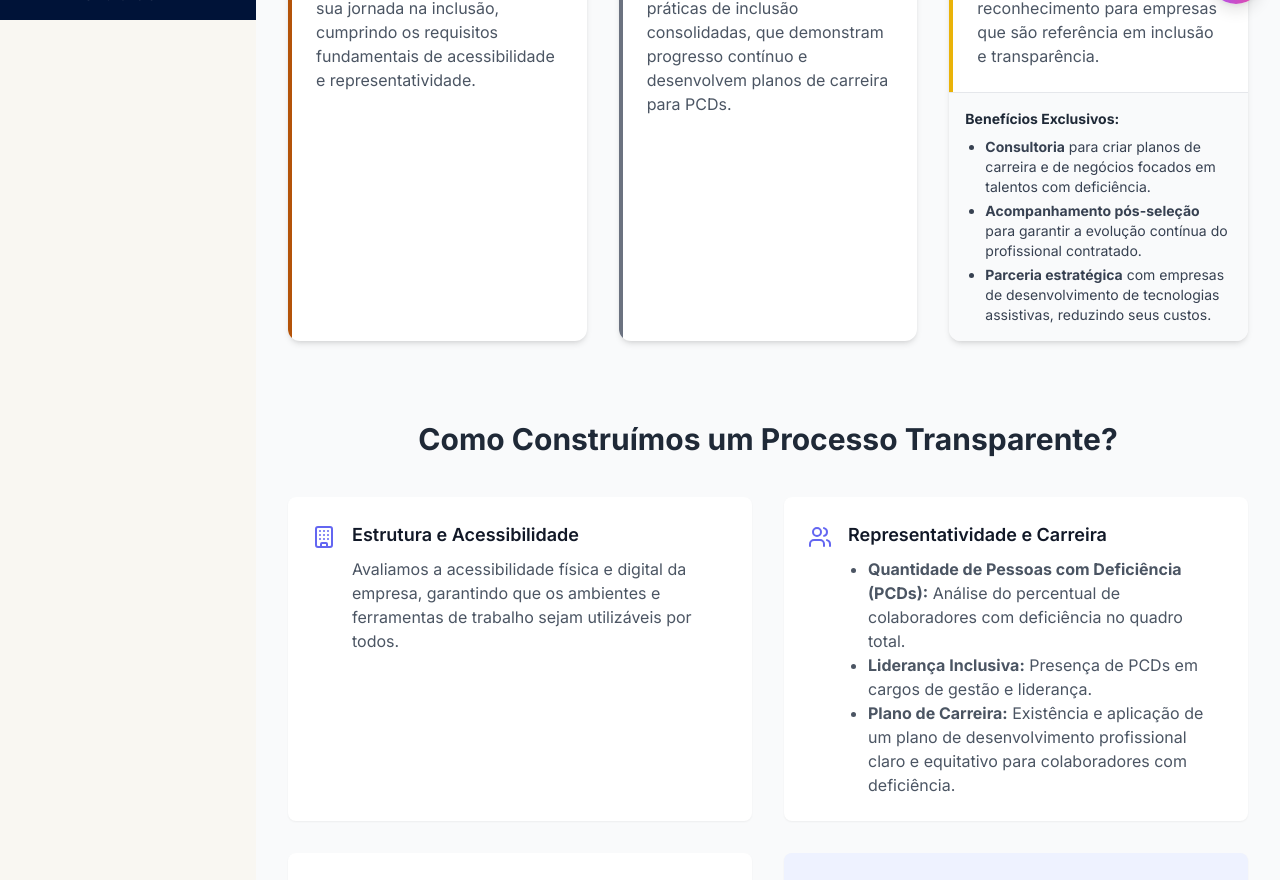
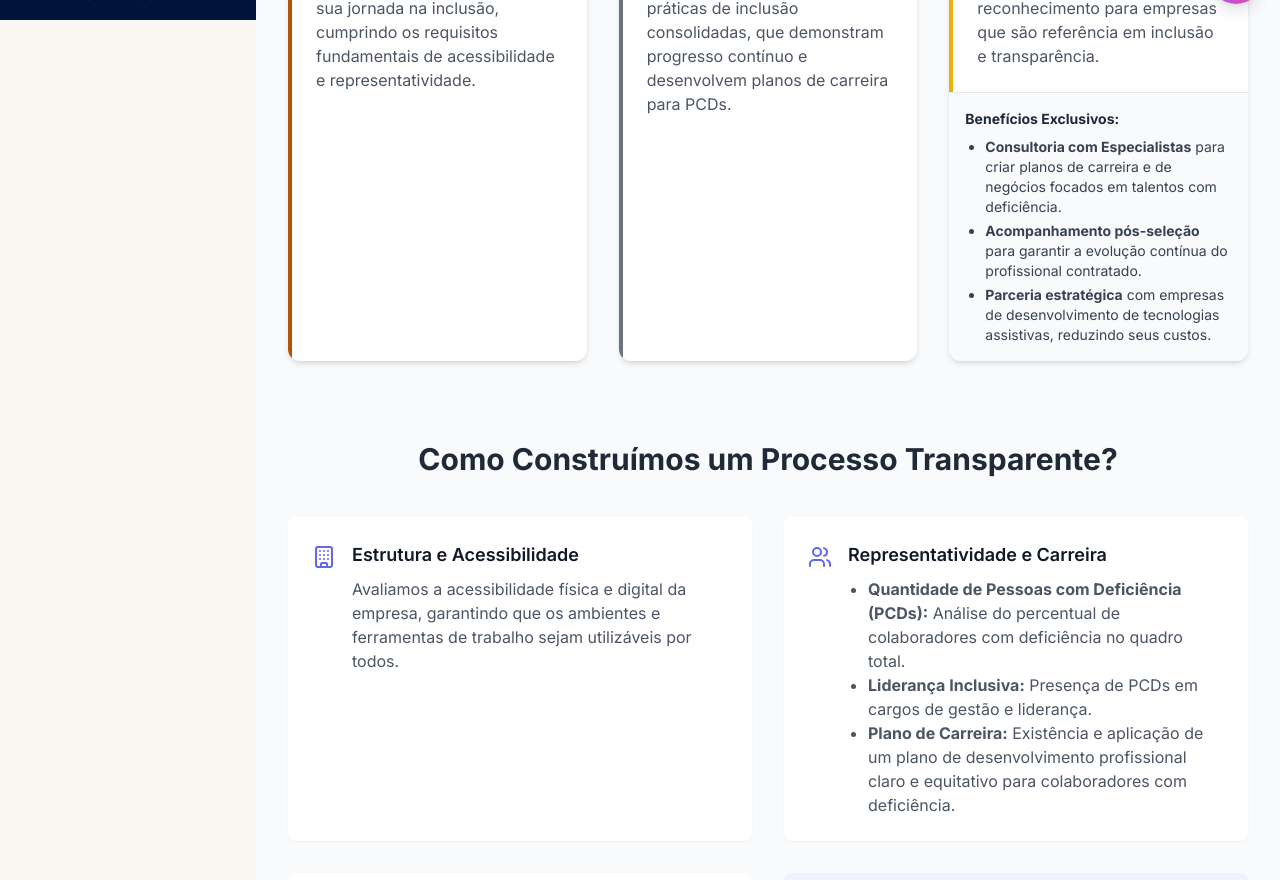
Before and after one commit to ericlmello/farol_v2_2, a Next.js app in the folder frontend/: page /inclusive-company-seal in a window 1280 px wide. Shown: the part 780-1660 px from the top of the page. Built offline with nearby package versions, Linux system fonts and the light colour scheme; no server answers.

Commit message:
Update page.tsx

```diff
--- a/frontend/src/app/(app)/inclusive-company-seal/page.tsx
+++ b/frontend/src/app/(app)/inclusive-company-seal/page.tsx
@@ -231,7 +231,7 @@ export default function InclusiveCompanySealPage() {
                     color="border-yellow-500"
                     benefits={
                         <ul className="list-disc pl-5 space-y-1">
-                            <li><strong>Consultoria</strong> para criar planos de carreira e de negócios focados em talentos com deficiência.</li>
+                            <li><strong>Consultoria com Especialistas</strong> para criar planos de carreira e de negócios focados em talentos com deficiência.</li>
                             <li><strong>Acompanhamento pós-seleção</strong> para garantir a evolução contínua do profissional contratado.</li>
                             <li><strong>Parceria estratégica</strong> com empresas de desenvolvimento de tecnologias assistivas, reduzindo seus custos.</li>
                         </ul>
```
